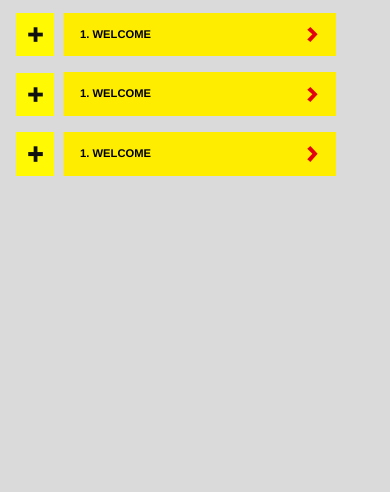
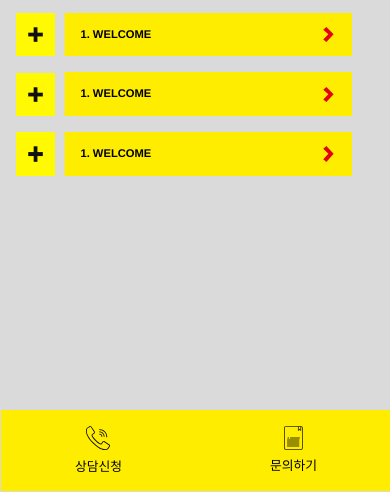
Before and after one commit to lafin716/kme-vr-event, a plain HTML site: page type_a.html in a window 390 px wide. Shown: the part 352-844 px from the top of the page. Drawn offline with Linux system fonts and the light colour scheme; a web font is replaced by a local one.

Commit message:
contact 추가

```diff
--- a/css/button.css
+++ b/css/button.css
@@ -62,7 +62,7 @@
 }
 
 .ly-quick-access {
-    width: 15rem;
+    width: 20rem;
     display: inline-block;
     position: absolute;
     bottom: 130px;
@@ -72,7 +72,7 @@
 .nav-header {
     display: flex;
     flex-direction: row;
-    padding: .5rem 1rem;
+    padding: .7rem 1rem;
     background: #fffa04;
     align-items: center;
     justify-content: space-between;
@@ -82,8 +82,8 @@
     position:relative;
 }
 
-.nav-header .title { font-size: .75rem; font-weight: bold; }
-.nav-header .icon { font-size: 1rem; color: red; }
+.nav-header .title { font-size: .8rem; font-weight: bold; }
+.nav-header .icon { font-size: 1.2rem; color: red; }
 .nav-content {
     padding: .5rem 1rem;
     margin: 0px;
@@ -111,3 +111,48 @@
 .nav-content .panel .icon {
     font-size: 1rem; color: red; margin-right: 5px;
 }
+
+/* Contact 영역 */
+.ly-contact {
+    position: absolute;
+    top: 50%;
+    left: 0px;
+    transform: translateY(-50%);
+    background-color: #ffed00;
+    z-index: 9999;
+    cursor: pointer;
+    border: 1px solid #dadada;
+ }
+
+ .contact-wrap {
+     display: flex;
+     flex-direction: column;
+     list-style: none;
+     margin: 0px;
+     padding: 0px;
+ }
+
+ .contact-wrap .contact-cell {
+     display: flex;
+     flex-direction: column;
+     align-items: center;
+     justify-content: center;
+     width: 4.3rem;
+     padding: 1rem .8rem;
+ }
+
+ .contact-wrap .contact-cell .icon-box {
+    width: 1.8rem;
+    margin-bottom: .3rem;
+ }
+
+ .contact-wrap .contact-cell .icon-box.big {
+    width: 2rem;
+    margin-bottom: .4rem;
+ }
+
+ .contact-wrap .contact-cell .desc{
+     font-size: .8rem;
+ }
+
+ .line { width: 70%; border-top: 1px solid #555; margin: 0 auto; }
--- a/css/style-responsive.css
+++ b/css/style-responsive.css
@@ -24,7 +24,7 @@
 
     .ly-spot {
         position: relative;
-        width: 20rem;
+        width: 21rem;
         padding: .5rem 0rem;
     }
 
@@ -74,6 +74,53 @@
         height: .95rem;
         margin: 0 1rem;
     }
+
+    /* Contact 영역 */
+    .ly-contact {
+        position: fixed;
+        width: 100%;
+        bottom: 0px;
+        left: 0px;
+        background-color: #ffed00;
+        z-index: 9999;
+        cursor: pointer;
+        border-top: 1px solid #dadada;
+        transform: unset;
+        top: unset;
+    }
+
+    .contact-wrap {
+        display: flex;
+        flex-direction: row;
+        list-style: none;
+        margin: 0px;
+        padding: 0px;
+        justify-content: space-around;
+    }
+
+    .contact-wrap .contact-cell {
+        display: flex;
+        flex-direction: column;
+        align-items: center;
+        justify-content: center;
+        padding: 1rem .8rem;
+    }
+
+    .contact-wrap .contact-cell .icon-box {
+        width: 1.2rem;
+        margin-bottom: .3rem;
+    }
+
+    .contact-wrap .contact-cell .icon-box.big{
+        width: 1.5rem;
+        margin-bottom: .4rem;
+    }
+
+    .contact-wrap .contact-cell .desc{
+        font-size: .8rem;
+    }
+
+    .line, .ly-quick-access { display: none; }
 }
 
 @media screen and (max-width:1030px) {}
--- a/type_a.html
+++ b/type_a.html
@@ -146,6 +146,24 @@
         </div>
     </div>
 
+    <div class="ly-contact">
+        <ul class="contact-wrap">
+            <li>
+                <div class="contact-cell">
+                    <img src="res/svg/phone.svg" class="icon-box big">
+                    <span class="desc">상담신청</span>
+                </div>
+                <div class="line"></div>
+            </li>
+            <li>
+                <div class="contact-cell">
+                    <img src="res/svg/contact.svg" class="icon-box">
+                    <span class="desc">문의하기</span>
+                </div>
+            </li>
+        </ul>
+    </div>
+
     <script src="js/vr-viewer.lib.js"></script>
     <script>
         // 모바일 레이아웃 사이즈 기준
```
Also changed, not shown: type_b.html (+2 -0 lines), res/svg/contact.svg (added).
